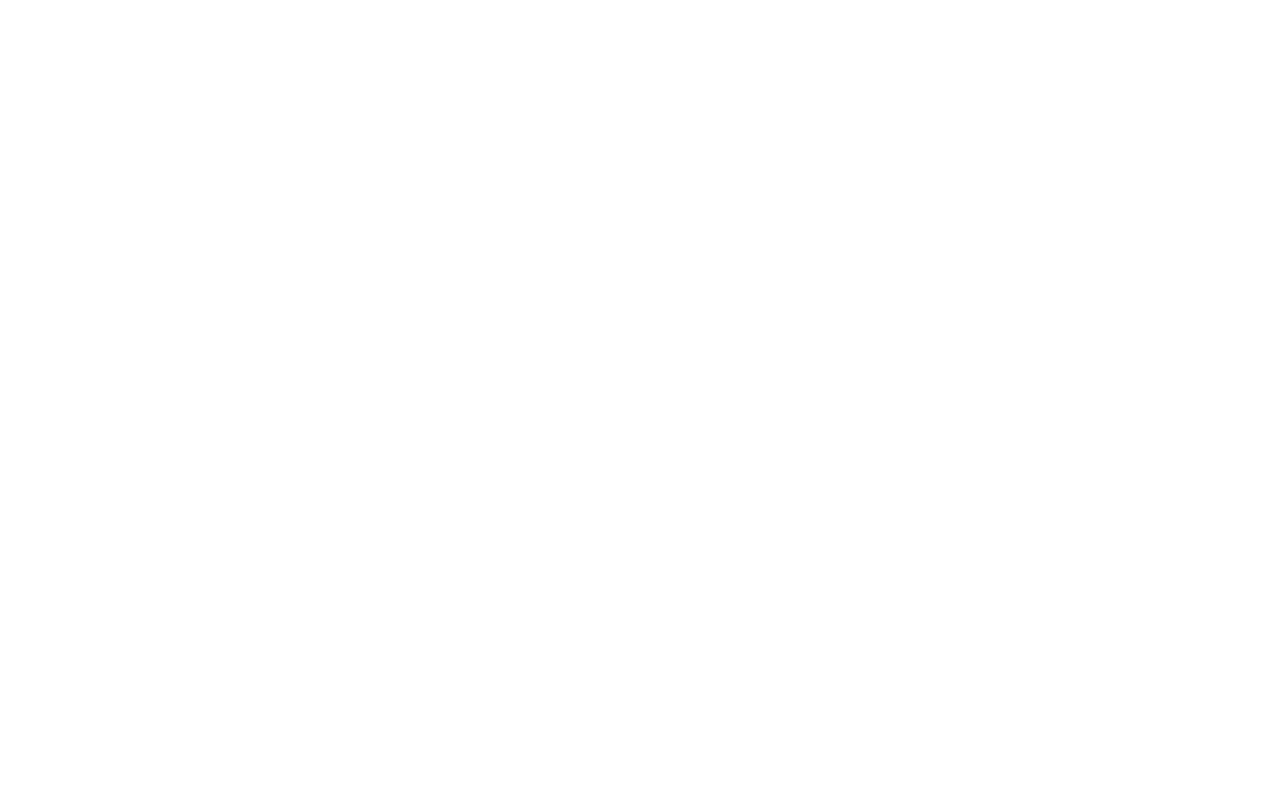
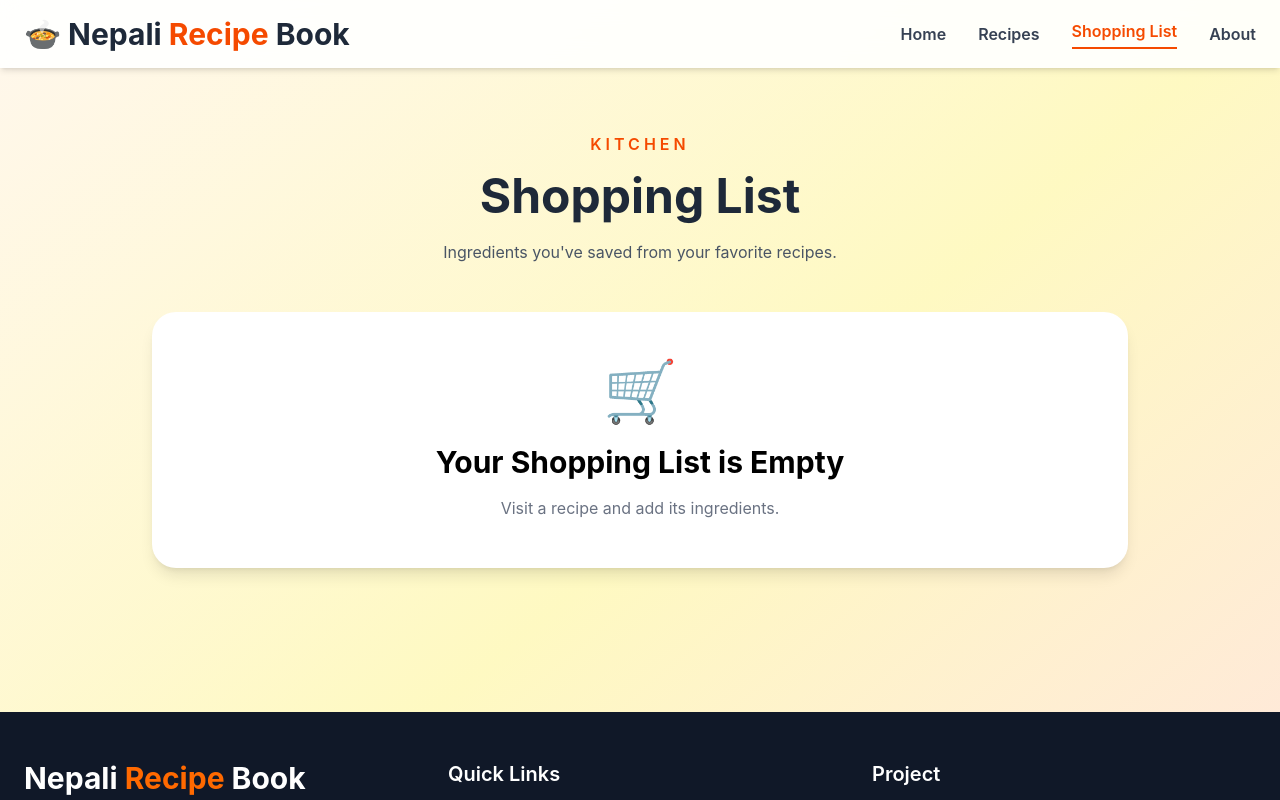
Before and after one commit to Agraz-10/recipe-card-app, a React (Vite) app: page /shopping-list in a window 1280 px wide. Before the commit this address had no page. Shown: the top 800 px of the page. Built offline with nearby package versions, Linux system fonts and the light colour scheme.

Commit message:
feat: add shopping list with local storage support

```diff
--- a/src/App.jsx
+++ b/src/App.jsx
@@ -6,6 +6,7 @@
 import Home from "./pages/Home";
 import Recipes from "./pages/Recipes";
 import RecipePage from "./pages/RecipePage";
+import ShoppingList from "./pages/ShoppingList";
 
 function App() {
   const [search, setSearch] = useState("");
@@ -163,6 +164,16 @@
         />
 
         <Route
+          path="/shopping-list"
+          element={
+            <ShoppingList
+              shoppingList={shoppingList}
+              setShoppingList={setShoppingList}
+            />
+          }
+        />
+
+        <Route
           path="/recipes/:id"
           element={<RecipePage
             addToShoppingList={addToShoppingList}
--- a/src/components/Navbar.jsx
+++ b/src/components/Navbar.jsx
@@ -53,10 +53,9 @@
           <NavLink
             to="/"
             className={({ isActive }) =>
-              `font-semibold transition ${
-                isActive
-                  ? "text-orange-600 border-b-2 border-orange-600 pb-1"
-                  : "text-gray-700 hover:text-orange-600"
+              `font-semibold transition ${isActive
+                ? "text-orange-600 border-b-2 border-orange-600 pb-1"
+                : "text-gray-700 hover:text-orange-600"
               }`
             }
           >
@@ -66,14 +65,25 @@
           <NavLink
             to="/recipes"
             className={({ isActive }) =>
-              `font-semibold transition ${
-                isActive
-                  ? "text-orange-600 border-b-2 border-orange-600 pb-1"
-                  : "text-gray-700 hover:text-orange-600"
+              `font-semibold transition ${isActive
+                ? "text-orange-600 border-b-2 border-orange-600 pb-1"
+                : "text-gray-700 hover:text-orange-600"
               }`
             }
           >
             Recipes
+          </NavLink>
+
+          <NavLink
+            to="/shopping-list"
+            className={({ isActive }) =>
+              `font-semibold transition ${isActive
+                ? "text-orange-600 border-b-2 border-orange-600 pb-1"
+                : "text-gray-700 hover:text-orange-600"
+              }`
+            }
+          >
+            Shopping List
           </NavLink>
 
           <button
--- /dev/null
+++ b/src/pages/ShoppingList.jsx
@@ -0,0 +1,111 @@
+import Navbar from "../components/Navbar";
+import Footer from "../components/Footer";
+import { Trash2 } from "lucide-react";
+
+function ShoppingList({
+  shoppingList,
+  setShoppingList,
+}) {
+  const removeItem = (item) => {
+    setShoppingList(
+      shoppingList.filter((ingredient) => ingredient !== item)
+    );
+  };
+
+  const clearList = () => {
+    setShoppingList([]);
+  };
+
+  return (
+    <div className="min-h-screen bg-gradient-to-br from-orange-50 via-yellow-100 to-red-100">
+
+      <Navbar />
+
+      <section className="max-w-5xl mx-auto px-6 py-16">
+
+        <div className="text-center mb-12">
+
+          <p className="text-orange-600 uppercase tracking-[4px] font-semibold">
+            Kitchen
+          </p>
+
+          <h1 className="text-5xl font-bold text-gray-800 mt-4">
+            Shopping List
+          </h1>
+
+          <p className="text-gray-600 mt-5">
+            Ingredients you've saved from your favorite recipes.
+          </p>
+
+        </div>
+
+        {shoppingList.length > 0 ? (
+
+          <>
+            <div className="space-y-4">
+
+              {shoppingList.map((item, index) => (
+
+                <div
+                  key={index}
+                  className="bg-white rounded-2xl shadow-md p-5 flex justify-between items-center"
+                >
+
+                  <span className="text-lg font-medium">
+                    🛒 {item}
+                  </span>
+
+                  <button
+                    onClick={() => removeItem(item)}
+                    className="text-red-500 hover:text-red-700 transition cursor-pointer"
+                  >
+                    <Trash2 size={22} />
+                  </button>
+
+                </div>
+
+              ))}
+
+            </div>
+
+            <div className="flex justify-center mt-10">
+
+              <button
+                onClick={clearList}
+                className="bg-red-600 hover:bg-red-700 text-white px-8 py-3 rounded-xl font-semibold transition cursor-pointer"
+              >
+                Clear Shopping List
+              </button>
+
+            </div>
+          </>
+
+        ) : (
+
+          <div className="bg-white rounded-3xl shadow-lg p-12 text-center">
+
+            <div className="text-6xl mb-6">
+              🛒
+            </div>
+
+            <h2 className="text-3xl font-bold">
+              Your Shopping List is Empty
+            </h2>
+
+            <p className="text-gray-500 mt-4">
+              Visit a recipe and add its ingredients.
+            </p>
+
+          </div>
+
+        )}
+
+      </section>
+
+      <Footer />
+
+    </div>
+  );
+}
+
+export default ShoppingList;
```
Also changed, not shown: src/pages/RecipePage.jsx (+9 -5 lines).
